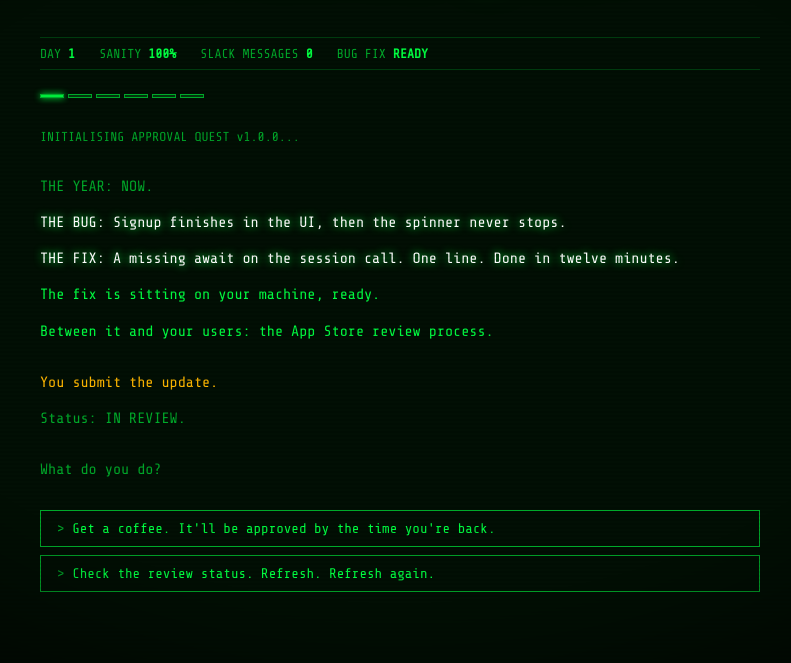
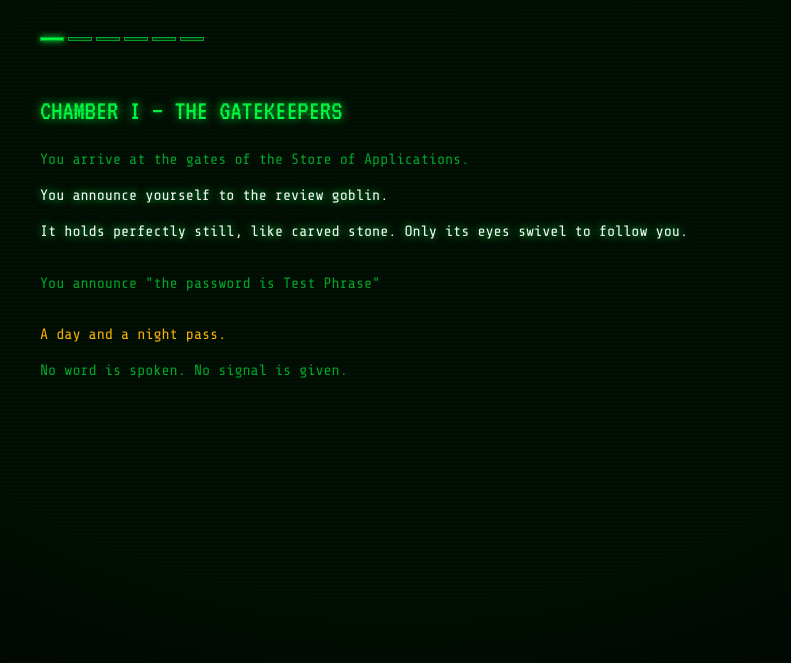
Before and after one commit to zgoldie/approval-quest, a plain HTML site: page index.html in a window 1280 px wide. Shown: the part 137-800 px from the top of the page, without its empty margins (240-1031 px from the left). Drawn offline with nearby package versions, Linux system fonts and the light colour scheme.

Commit message:
goblin version

```diff
--- a/index.html
+++ b/index.html
@@ -102,6 +102,11 @@
     gap: 0.2rem;
   }
 
+  .output.ending-state {
+    min-height: 0;
+    margin-bottom: 8px;
+  }
+
   .line {
     opacity: 0;
     animation: appear 0.05s forwards;
@@ -113,6 +118,10 @@
   .line.amber { color: var(--amber); }
   .line.red { color: var(--red); }
   .line.system { color: var(--green-dim); font-size: 13px; }
+  .line.init-boot {
+    animation: bootline 1.6s forwards;
+    overflow: hidden;
+  }
   .line.gap { height: 12px; }
   .line.big {
     font-family: 'VT323', monospace;
@@ -125,6 +134,30 @@
     to { opacity: 1; }
   }
 
+  @keyframes bootline {
+    0% {
+      opacity: 0;
+      max-height: 28px;
+      padding-top: 3px;
+      padding-bottom: 3px;
+      margin: 0;
+    }
+    10%, 70% {
+      opacity: 1;
+      max-height: 28px;
+      padding-top: 3px;
+      padding-bottom: 3px;
+      margin: 0;
+    }
+    100% {
+      opacity: 0;
+      max-height: 0;
+      padding-top: 0;
+      padding-bottom: 0;
+      margin: 0;
+    }
+  }
+
   .prompt {
     color: var(--green-dim);
     margin-bottom: 20px;
@@ -135,7 +168,8 @@
     display: flex;
     flex-direction: column;
     gap: 8px;
-    margin-top: 16px;
+    margin-top: 20px;
+    padding-top: 6px;
   }
 
   .choice-btn {
@@ -144,7 +178,7 @@
     color: var(--green);
     font-family: 'Share Tech Mono', monospace;
     font-size: 14px;
-    padding: 10px 16px;
+    padding: 12px 18px;
     text-align: left;
     cursor: pointer;
     transition: all 0.1s;
@@ -165,23 +199,21 @@
     box-shadow: 0 0 12px var(--green-glow), inset 0 0 12px var(--green-glow);
   }
 
+  .choice-btn.selected {
+    border-color: var(--green);
+    background: var(--green-glow);
+    color: #fff;
+    text-shadow: 0 0 8px var(--green);
+    box-shadow: 0 0 12px var(--green-glow), inset 0 0 12px var(--green-glow);
+    cursor: default;
+  }
+
+  .choice-btn:disabled {
+    opacity: 0.85;
+  }
+
   .choice-btn:active {
     transform: scale(0.99);
-  }
-
-  .status-bar {
-    display: flex;
-    gap: 24px;
-    border-top: 1px solid var(--green-dark);
-    border-bottom: 1px solid var(--green-dark);
-    padding: 8px 0;
-    margin-bottom: 24px;
-    font-size: 13px;
-    color: var(--green-dim);
-  }
-
-  .status-bar span b {
-    color: var(--green);
   }
 
   .cursor {
@@ -196,30 +228,6 @@
 
   @keyframes blink {
     50% { opacity: 0; }
-  }
-
-  .ending-box {
-    border: 1px solid var(--green);
-    padding: 20px;
-    margin-top: 16px;
-    box-shadow: 0 0 20px var(--green-glow), inset 0 0 20px var(--green-glow);
-    text-align: center;
-  }
-
-  .ending-box.bad {
-    border-color: var(--red);
-    box-shadow: 0 0 20px rgba(255,49,49,0.2), inset 0 0 20px rgba(255,49,49,0.1);
-  }
-
-  .ending-box .cta {
-    margin-top: 16px;
-    font-size: 13px;
-    color: var(--green-dim);
-  }
-
-  .ending-box .cta a {
-    color: var(--green);
-    text-decoration: none;
   }
 
   .restart-btn {
@@ -268,14 +276,7 @@
 
   <div class="title-block">
     <h1>APPROVAL QUEST</h1>
-    <div class="subtitle">a text adventure in bureaucratic suffering</div>
-  </div>
-
-  <div class="status-bar">
-    <span>DAY <b id="stat-day">1</b></span>
-    <span>SANITY <b id="stat-sanity">100%</b></span>
-    <span>SLACK MESSAGES <b id="stat-slack">0</b></span>
-    <span>BUG FIX <b id="stat-fix">READY</b></span>
+    <div class="subtitle">a dungeon crawl through the Store of Applications</div>
   </div>
 
   <div class="progress-track" id="progress-track"></div>
@@ -295,6 +296,7 @@
 };
 
 const TOTAL_NODES = 6;
+const CHOICE_PAUSE_MS = 420;
 
 /** Default ms after each line (content, gap row, IN REVIEW., etc.). */
 const LINE_MS = 380;
@@ -312,10 +314,6 @@
   return { _ir: true };
 }
 
-function SR() {
-  return { _sr: true };
-}
-
 function expandLines(raw) {
   let t = 0;
   const out = [];
@@ -327,11 +325,6 @@
     }
     if (item && item._ir) {
       out.push({ text: 'IN REVIEW.', cls: '', delay: t });
-      t += LINE_MS;
-      continue;
-    }
-    if (item && item._sr) {
-      out.push({ text: 'Status: IN REVIEW.', cls: 'dim', delay: t });
       t += LINE_MS;
       continue;
     }
@@ -347,259 +340,175 @@
   intro: {
     progress: 0,
     lines: [
-      L('INITIALISING APPROVAL QUEST v1.0.0...', 'system'),
+      L('INITIALISING APPROVAL QUEST v1.0.0...', 'system init-boot', 2),
       G(),
-      L('THE YEAR: NOW.', 'dim'),
-      L('THE BUG: Signup finishes in the UI, then the spinner never stops.', 'bright'),
-      L('THE FIX: A missing await on the session call. One line. Done in twelve minutes.', 'bright'),
-      L('The fix is sitting on your machine, ready.'),
-      L('Between it and your users: the App Store review process.'),
+      L('CHAMBER I — THE GATEKEEPERS', 'big'),
+      L('You arrive at the gates of the Store of Applications.', 'dim'),
+      L('You announce yourself to the review goblin.', 'bright'),
+      L('It holds perfectly still, like carved stone. Only its eyes swivel to follow you.', 'bright'),
       G(),
-      L('You submit the update.', 'amber'),
-      SR(),
+      L('You announce "the password is Test Phrase"', 'dim'),
       G(),
+      L('A day and a night pass.', 'amber', 1),
+      L('No word is spoken. No signal is given.', 'dim'),
+      G(),
+      L("The goblin's vacant eyes stare through you.", 'dim'),
+
       L('What do you do?', 'dim'),
     ],
     choices: [
-      { text: 'Get a coffee. It\'ll be approved by the time you\'re back.', next: 'day1_wait', sanity: 0, slack: 0, days: 0 },
-      { text: 'Check the review status. Refresh. Refresh again.', next: 'day1_refresh', sanity: -5, slack: 0, days: 0 },
+      { text: 'Pull out a book, keep waiting', next: 'chamber1', sanity: 1, slack: 0, days: 0 },
+      { text: 'Clear your throat and talk to the goblin', next: 'chamber1', sanity: -1, slack: 0, days: 0 },
     ]
   },
 
-  day1_wait: {
+  chamber1: {
     progress: 1,
     lines: [
-      L('> You get a coffee.', 'dim'),
-      L('You return. Status: IN REVIEW.'),
-      L('You eat lunch. Status: IN REVIEW.'),
-      L('You go home. Status: IN REVIEW.'),
+      L('CHAMBER I — THE GATEKEEPERS', 'big'),
+      L('At last, the goblin speaks.', 'bright'),
       G(),
-      L('DAY 2', 'big'),
-      L('[09:14] Sarah (Product): hey is the signup fix live yet?', 'amber'),
-      L('[09:31] Sarah (Product): just checking :)', 'amber'),
-      L('[09:32] Sarah (Product): customers are noticing', 'amber'),
-      SR(),
+      L('THE GOBLIN: "Best Phrase" is invalid. Review denied.', 'red'),
+      L('You close your eyes for a brief and private moment.', 'dim'),
+      G(),
     ],
     choices: [
-      { text: 'Reply to Sarah: "It\'s in review, nothing I can do."', next: 'day2_explain', sanity: 0, slack: 3, days: 1 },
-      { text: 'Leave Sarah on read. Preserve your energy.', next: 'day2_ignore', sanity: 5, slack: 3, days: 1 },
+      { text: 'After a calming breath, repeat: "The password is Test Phrase."', next: 'gate_passed', sanity: -2, slack: 0, days: 1 },
+      { text: 'Repeat, slower and louder: "The password. Is. TEST. PHRASE."', next: 'gate_passed', sanity: -1, slack: 0, days: 1 },
     ]
   },
 
-  day1_refresh: {
+  gate_passed: {
     progress: 1,
     lines: [
-      L('> You refresh the status page.', 'dim'),
+      L('CHAMBER I — THE GATEKEEPERS', 'big'),
+      L('The goblin is silent for so long you suspect another full day has gone by.', 'dim'),
+      L('While you wait, you receive a message.', 'bright'),
+      L('MESSAGE: The Chief saw a sign outside The Store, saying reviews take 24 hours.', 'amber'),
+      L('MESSAGE: He asks if you are still alive and if so, what is taking so long.', 'amber'),
       G(),
-      IR(), IR(), IR(), IR(), IR(), IR(),
-      G(),
-      L('Three hours pass. Your wrist hurts.', 'dim'),
-      G(),
-      L('You open Reddit. The timeline does not care that you are in hell.', 'dim'),
-      G(),
-      L('r/iOSProgramming: "Vibe coded my entire app in one weekend (AMA)"', 'dim'),
-      L('r/webdev: "Shipped production with Cursor, zero docs"', 'dim'),
-      L('r/SideProject: "My vibe-coded SaaS hit $4k MRR"', 'dim'),
-      L('r/Entrepreneur: "Stop overengineering, just vibe code it"', 'dim'),
-      L('...', 'dim'),
-      L('You scroll past a hundred posts about vibe coding an app.', 'bright'),
-      L('None of them mention App Store review. Of course they do not.', 'dim'),
-      G(),
-      L('What do you do on Reddit?', 'dim'),
+      L('The goblin gives a slow nod.', 'bright'),
+      L('A content smile appears, as if it pleased with itself.', 'dim'),
+      L('It steps aside and ushers you onward.', 'bright'),
     ],
     choices: [
-      { text: 'Post helpful replies: links, gentle corrections, good faith.', next: 'day1_reddit_helpful', sanity: 0, slack: 0, days: 0 },
-      { text: 'Leave snarky comments. The void deserves honesty.', next: 'day1_reddit_snark', sanity: -5, slack: 0, days: 0 },
+      { text: 'Enter the next chamber.', next: 'chamber2', sanity: 1, slack: 0, days: 0 },
     ]
   },
 
-  day1_reddit_helpful: {
-    progress: 1,
+  chamber2: {
+    progress: 2,
     lines: [
-      L('> You write calm, constructive replies. You link MDN anyway.', 'dim'),
-      L('One thread OP says "thanks actually". The vibe-code posts do not vanish.'),
-      L('You feel briefly like a person.', 'dim'),
+      L('CHAMBER II — THE HALL OF METADATA', 'big'),
+      L('You enter a new chamber, the walls are covered in colorful scrolls.', 'dim'),
+      L('A new goblin bars the way. A familiar vacant gaze turns to you.', 'dim'),
       G(),
-      L('DAY 2', 'big'),
-      L('[09:14] Sarah (Product): hey is the signup fix live yet?', 'amber'),
-      L('[09:31] Sarah (Product): just checking :)', 'amber'),
-      L('[09:32] Sarah (Product): customers are noticing', 'amber'),
-      SR(),
+      L('GOBLIN: Please present your iconography.', 'amber'),
+
+      L('You present your carefully prepared scroll.', 'bright'),
+      G(),
+      L('After gazing at the scroll for hours, it drops it on the floor.', 'dim'),
+      L('GOBLIN: Denied. Does not meet requirements.', 'red'),
+      L('You wait for details. None appear.', 'dim'),
     ],
     choices: [
-      { text: 'Reply to Sarah: "It\'s in review, nothing I can do."', next: 'day2_explain', sanity: 0, slack: 3, days: 1 },
-      { text: 'Leave Sarah on read. Preserve your energy.', next: 'day2_ignore', sanity: 5, slack: 3, days: 1 },
+      { text: 'Check the thick tome beside the goblin.', next: 'chamber2_tome', sanity: -1, slack: 0, days: 0 },
+      { text: 'Cast Direct Magic to a fellow mage about rule changes.', next: 'chamber2_mage', sanity: -1, slack: 1, days: 0 },
     ]
   },
 
-  day1_reddit_snark: {
-    progress: 1,
+  chamber2_mage: {
+    progress: 2,
     lines: [
-      L('> You let rip. Snark. Touch grass. Read the HIG.', 'dim'),
-      L('Replies arrive faster than your App Store status ever updates.'),
-      L('Someone calls you bitter. They are not entirely wrong.', 'red'),
-      G(),
-      L('DAY 2', 'big'),
-      L('[09:14] Sarah (Product): hey is the signup fix live yet?', 'amber'),
-      L('[09:31] Sarah (Product): just checking :)', 'amber'),
-      L('[09:32] Sarah (Product): customers are noticing', 'amber'),
-      SR(),
+      L('Your message flies out on Direct Magic.', 'dim'),
+      L('A reply returns quickly: "Haven\'t heard anything. Sorry."', 'amber'),
+      L('No one knows. The goblin does not elaborate.', 'dim'),
     ],
     choices: [
-      { text: 'Reply to Sarah: "It\'s in review, nothing I can do."', next: 'day2_explain', sanity: 0, slack: 3, days: 1 },
-      { text: 'Leave Sarah on read. Preserve your energy.', next: 'day2_ignore', sanity: 5, slack: 3, days: 1 },
+      { text: 'Check the thick tome anyway.', next: 'chamber2_tome', sanity: -1, slack: 0, days: 0 },
     ]
   },
 
-  day2_explain: {
+  chamber2_tome: {
     progress: 2,
     lines: [
-      L('> You explain the review process to Sarah. Again.', 'dim'),
-      L('[09:35] You: It\'s with Apple. Review takes 1-3 days. No ETA.'),
-      L('[09:36] Sarah: oh right. can\'t you like... speed it up?', 'amber'),
-      L('You stare at the ceiling for a moment.', 'dim'),
-      L('Then: a notification.', 'bright'),
+      L('You open the thick tome beside the goblin.', 'dim'),
+      L('The pages are dense, dry, and endless.', 'dim'),
+      L('After what feels like ages, you find a small note at the very back:', 'bright'),
+      L('TOME: Required scroll dimensions changed from 8 x 14" to 8 x 13.9".', 'amber'),
+      L('You take your knife, slice off a sliver of scroll, and resubmit.', 'dim'),
+      L('A day later, it is accepted.', 'bright'),
       G(),
-      L('APPLE REVIEW TEAM: Your submission has been rejected.', 'red'),
-      L('"We were unable to log in using the credentials provided."', 'red'),
-      L('You check the logs. The reviewer typed "passw0rd" not "password".', 'bright'),
-      L('Your credentials were correct. The reviewer\'s fingers were not.'),
+      L('A scroll arrives from the Primary Messenger.', 'amber'),
+      L('MESSAGE: The Chief has hired a Fang Wizard and is very excited.', 'amber'),
+      L('MESSAGE: The Chief is sure that this will solve all our problems.', 'amber'),
     ],
     choices: [
-      { text: 'Reply politely: "The credentials are correct. Please retry."', next: 'day3_polite', sanity: -10, slack: 0, days: 1 },
-      { text: 'Reply less politely. Attach the logs. Express yourself.', next: 'day3_logs', sanity: 5, slack: 1, days: 1 },
+      { text: 'Move to the next chamber.', next: 'chamber3', sanity: -4, slack: 0, days: 1 },
     ]
   },
 
-  day2_ignore: {
-    progress: 2,
+  chamber3: {
+    progress: 3,
     lines: [
-      L('> You leave Sarah on read.', 'dim'),
-      L('This lasts 11 minutes.', 'dim'),
-      L('[09:43] Marcus (Engineering Manager): Sarah says the signup fix isn\'t live?', 'amber'),
-      L('[09:44] Marcus (Engineering Manager): what\'s the hold up', 'amber'),
-      L('A notification arrives.', 'bright'),
+      L('CHAMBER III — THE WAITING CORRIDOR', 'big'),
+      L('No goblins here. Only lamps on the wall.', 'dim'),
+      IR(), IR(), IR(),
       G(),
-      L('APPLE REVIEW TEAM: Your submission has been rejected.', 'red'),
-      L('"We were unable to log in using the credentials provided."', 'red'),
-      L('You check the logs. The reviewer typed "passw0rd" not "password".', 'bright'),
-      L('A zero. In place of the O. You double-check. Yes.'),
+      L('Each lamp bears the same inscription.', 'dim'),
+      IR(), IR(),
+      G(),
+      L('The corridor does not end. Your footsteps echo.', 'dim'),
+      G(),
+      L('MESSAGE: The Fang Wizard seems unfamiliar with the Store of Applications.', 'amber'),
+      L('MESSAGE: Can you train them?', 'amber'),
     ],
     choices: [
-      { text: 'Reply politely: "The credentials are correct. Please retry."', next: 'day3_polite', sanity: -10, slack: 0, days: 1 },
-      { text: 'Reply less politely. Attach the logs. Express yourself.', next: 'day3_logs', sanity: 5, slack: 1, days: 1 },
+      { text: 'Relay assent to the Chief. Perhaps it will help.', next: 'setback', sanity: -10, slack: 2, days: 5 },
+      { text: 'Decline with grace. Keep walking.', next: 'chamber4', sanity: 0, slack: 1, days: 2 },
     ]
   },
 
-  day3_polite: {
-    progress: 3,
+
+  chamber4: {
+    progress: 4,
     lines: [
-      L('> You compose a polite reply.', 'dim'),
-      L('> You rewrite it twice to remove the sarcasm.', 'dim'),
-      L('You resubmit.', 'amber'),
-      SR(),
-      L('You are back at the end of the queue.'),
+      L('CHAMBER IV — THE INNER SANCTUM', 'big'),
+      L('A young goblin lounges behind the desk, half-listening to something in one ear.', 'dim'),
       G(),
-      L('DAY 3', 'big'),
-      L('Tech news: "App Store review times surge 340% as AI app flood continues"', 'dim'),
-      L('"Developers report waiting up to 12 days for trivial updates"', 'dim'),
-      L('App Store Connect: average rating 4.2 → 3.8 (last 7 days)', 'red'),
-      L('New 1-star reviews: "won\'t let me sign up" "stuck on loading forever"', 'dim'),
-      L('Support pastes a screenshot thread in Slack. It is not flattering.', 'dim'),
-      L('[14:22] Sarah: any update on the update?', 'amber'),
-      L('[14:22] Sarah: haha get it. update on the update', 'amber'),
-      SR(),
+      L('It glances at your scroll for a heartbeat and stamps it.', 'bright'),
+      L('The seal reads: APPROVED.', 'bright'),
+      L('No reason is given. It is already looking at the next pile.', 'dim'),
+      G(),
+      L('The gates of the store grind open.', 'dim'),
+      L('You permit yourself half a breath.', 'dim'),
     ],
     choices: [
-      { text: 'Keep waiting. This has to end sometime.', next: 'day3b_new_request', sanity: -15, slack: 0, days: 1 },
-      { text: 'Mute App Store emails. The problem is still there.', next: 'day3b_new_request', sanity: -5, slack: 0, days: 1 },
+      { text: 'Thank the senior goblin. It does not look up.', next: 'ending', sanity: 0, slack: 0, days: 0 },
+      { text: 'Leave in silence. The lamps watch you go.', next: 'ending', sanity: 0, slack: 0, days: 0 },
     ]
   },
 
-  day3b_new_request: {
-    progress: 3,
+  ending: {
+    progress: 5,
     lines: [
-      L('DAY 4', 'big'),
-      SR(),
-      L('You allow yourself one cautious breath.', 'dim'),
+      L('APPROVED', 'big'),
       G(),
-      L('APPLE REVIEW TEAM: Your submission has been rejected.', 'red'),
-      L('"Please provide a screen recording of the full signup flow, including OAuth cancel paths."', 'red'),
-      L('The login issue was already resolved. This is a new request.', 'bright'),
-      L('You record the video. You narrate in a neutral voice. You upload.'),
-      L('You resubmit. You are back at the end of the queue.', 'dim'),
-      SR(),
+      L('You re-emerge into daylight. You touch some grass.', 'dim'),
+      L('A scroll arrives.', 'amber'),
+      L('"Good news. We worked on more changes while you were gone.', 'amber'),
+      L('Could you submit them to the Store of Applications tomorrow?"', 'amber'),
     ],
     choices: [
-      { text: 'Keep waiting. Surely the video is enough.', next: 'day4_rejection2', sanity: -10, slack: 0, days: 1 },
-      { text: 'Reread the rejection until it makes sense. It will not.', next: 'day4_rejection2', sanity: -5, slack: 0, days: 1 },
+      { text: '[ SKIP THE STORE USING CODEPUSH ]', next: 'intro', sanity: 0, slack: 0, days: 0, href: 'https://codemagic.io/codepush' },
+      { text: '[ START AGAIN ]', next: 'intro', sanity: 0, slack: 0, days: 0 },
     ]
-  },
-
-  day3_logs: {
-    progress: 3,
-    lines: [
-      L('> You attach the logs. You express yourself.', 'dim'),
-      L('> You delete the last sentence. Reattach the logs.', 'dim'),
-      L('You resubmit.', 'amber'),
-      G(),
-      L('DAY 3', 'big'),
-      L('Approved! New reviewer. Credentials worked fine.', 'bright'),
-      L('Status: PENDING DEVELOPER RELEASE', 'amber'),
-      L('You release it. It\'s live. It\'s finally—'),
-      L('[16:05] Sarah: this is great! also did you see the profile photo crop bug?', 'amber'),
-      L('[16:05] Sarah: avatars are getting cropped weird on iPad', 'amber'),
-      L('[16:06] Sarah: can we get that fixed today', 'amber'),
-      L('The fix will take 20 minutes.'),
-      L('The review will take... you already know.', 'dim'),
-    ],
-    choices: [
-      { text: 'Submit to App Store. You know the drill.', next: 'bad_ending', sanity: -30, slack: 2, days: 1 },
-      { text: 'Ship the crop fix through the store too. One ticket, twice the fun.', next: 'bad_ending', sanity: -25, slack: 2, days: 1 },
-    ]
-  },
-
-  day4_rejection2: {
-    progress: 4,
-    lines: [
-      L('DAY 5', 'big'),
-      G(),
-      L('APPLE REVIEW TEAM: Your submission has been rejected.', 'red'),
-      L('"Screenshots do not accurately reflect the current app UI."', 'red'),
-      L('You look at the screenshots.'),
-      L('You look at the app.'),
-      L('They are identical.', 'bright'),
-      L('[11:03] Marcus: CEO is asking about the signup mess', 'amber'),
-      L('[11:03] Marcus: one-star reviews plus the store delay is not a good look', 'amber'),
-      L('Your sanity score has reached a new low.', 'red'),
-    ],
-    choices: [
-      { text: 'Retake the screenshots. Resubmit. Reset the clock.', next: 'bad_ending', sanity: -20, slack: 1, days: 1 },
-      { text: 'Appeal on principle. Attach a PDF nobody will read.', next: 'bad_ending', sanity: -15, slack: 1, days: 1 },
-    ]
-  },
-
-  bad_ending: {
-    progress: 5,
-    lines: [
-      L('You resubmit.', 'dim'),
-      SR(), SR(), SR(), SR(), SR(), SR(),
-      G(),
-      L('You are still here.', 'red'),
-      L('You will always be here.', 'red'),
-      G(),
-      L('GAME OVER', 'big'),
-    ],
-    choices: [],
-    ending: 'bad'
   }
 
 };
 
-function updateStats(nodeId) {
-  document.getElementById('stat-day').textContent = state.day;
-  document.getElementById('stat-sanity').textContent = Math.max(0, state.sanity) + '%';
-  document.getElementById('stat-slack').textContent = state.slack;
+function updateStats() {
+  // HUD intentionally removed.
 }
 
 function updateProgress(step) {
@@ -619,6 +528,7 @@
 
   const output = document.getElementById('output');
   const choicesEl = document.getElementById('choices');
+  output.classList.toggle('ending-state', Boolean(node.ending));
   output.innerHTML = '';
   choicesEl.innerHTML = '';
 
@@ -634,45 +544,29 @@
   });
 
   setTimeout(() => {
-    if (node.ending === 'bad') {
-      showBadEnding(choicesEl);
-    } else {
     node.choices.forEach(choice => {
       const btn = document.createElement('button');
       btn.className = 'choice-btn';
       btn.textContent = choice.text;
       btn.onclick = () => {
+        const allButtons = Array.from(choicesEl.querySelectorAll('.choice-btn'));
+        allButtons.forEach(b => {
+          b.disabled = true;
+          b.classList.remove('selected');
+        });
+        btn.classList.add('selected');
+          if (choice.href) {
+            window.open(choice.href, '_blank');
+          }
         state.day += choice.days || 0;
         state.sanity += choice.sanity || 0;
         state.slack += choice.slack || 0;
         updateStats();
-          renderNode(choice.next);
+        setTimeout(() => renderNode(choice.next), CHOICE_PAUSE_MS);
       };
       choicesEl.appendChild(btn);
     });
-    }
   }, maxDelay + 400);
-}
-
-function showBadEnding(container) {
-  const box = document.createElement('div');
-  box.className = 'ending-box bad';
-  box.innerHTML = `
-    <div class="line big" style="opacity:1; color: var(--red);">STILL IN REVIEW</div>
-    <br>
-    <div style="color: var(--green-dim); line-height: 1.8; font-size: 14px;">
-      This didn't have to happen.<br>
-      For JS bundle changes, CodePush bypasses the store entirely.<br>
-      <br>
-      Your fix could have shipped in seconds.
-    </div>
-    <div class="cta">
-      There is a better way →&nbsp;<a href="https://codemagic.io/codepush" target="_blank">codemagic.io/codepush</a>
-    </div>
-    <br>
-    <button class="restart-btn" onclick="restartGame()">[ TRY AGAIN ]</button>
-  `;
-  container.appendChild(box);
 }
 
 function restartGame() {
```
Lines whose indentation alone changed are shown as unchanged.
